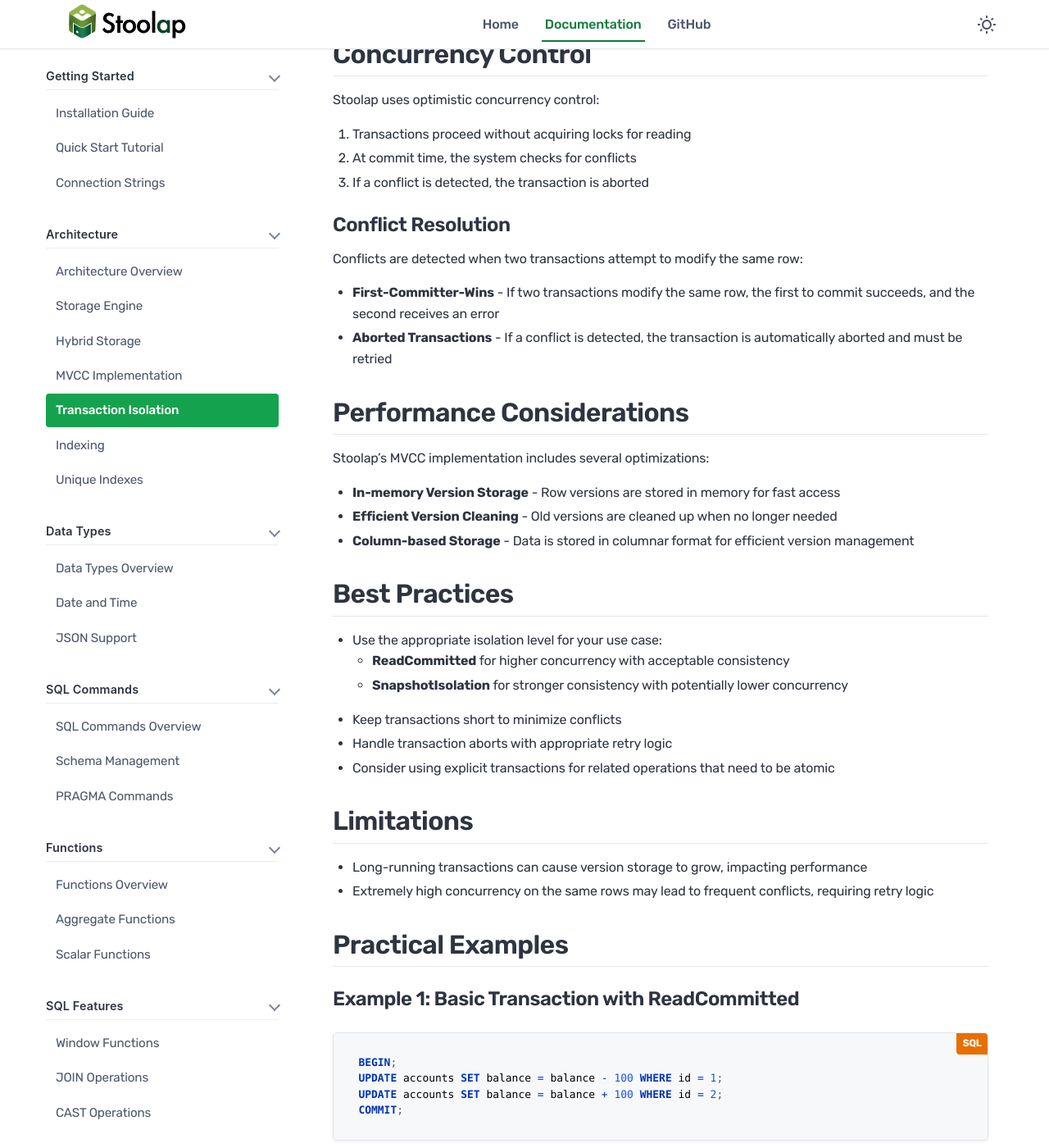
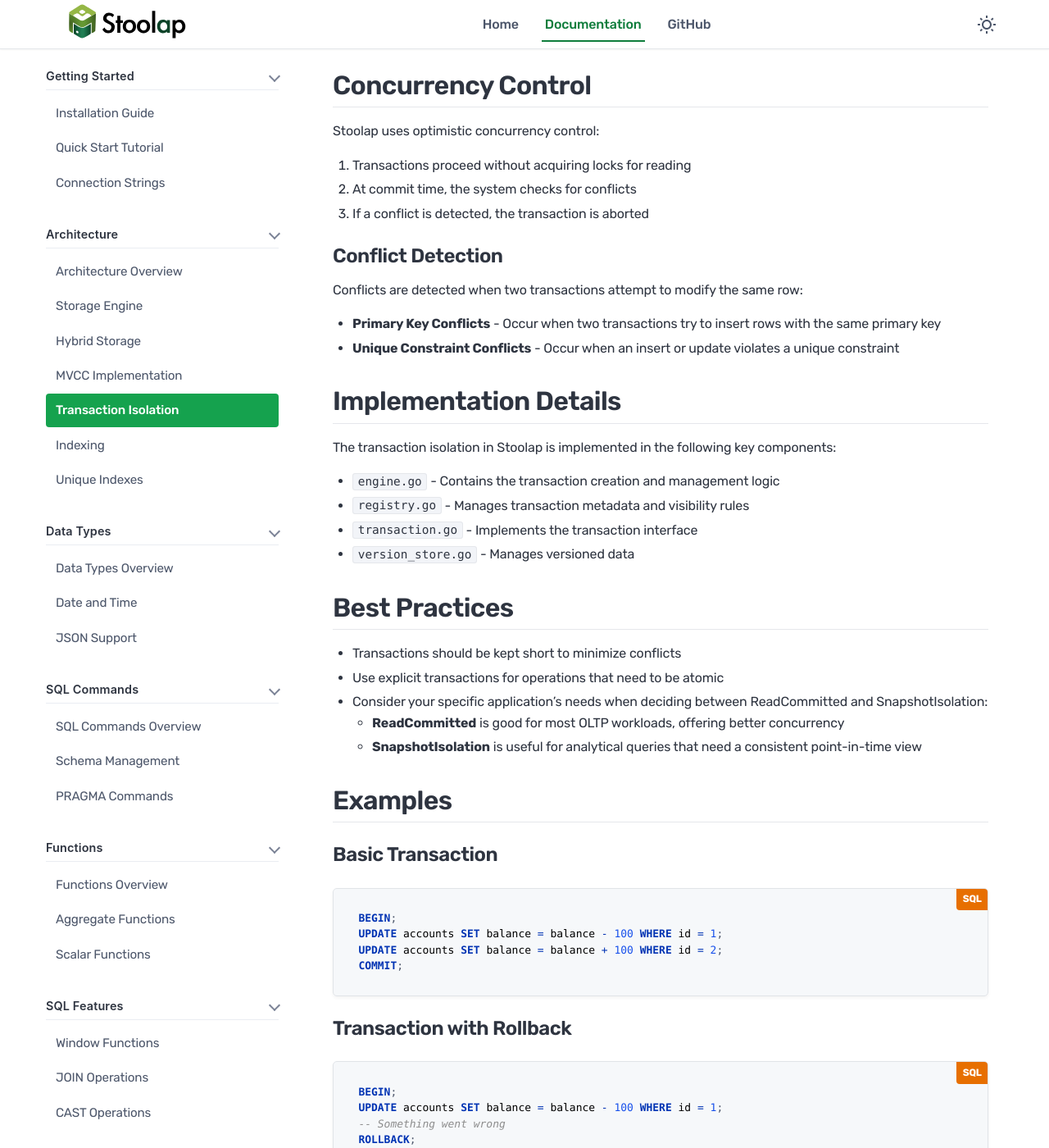
Before and after one commit to avary/stoolap, a Jekyll site: the page built from docs/_docs/architecture/transaction-isolation.md, in a window 1280 px wide and 1400 px high, scrolled down 3472 px. Shown: the whole window at 82% size. Built offline with Jekyll 4.4.1, drawn with Linux system fonts in a browser that asks for light colours; some of the changed text lies outside the part shown.

Commit message:
Update transaction doc

````diff
--- a/docs/_docs/architecture/transaction-isolation.md
+++ b/docs/_docs/architecture/transaction-isolation.md
@@ -6,15 +6,15 @@
 
 # Transaction Isolation in Stoolap
 
-Stoolap implements Multi-Version Concurrency Control (MVCC) to provide transaction isolation with minimal locking overhead. This document covers how transactions work in Stoolap, the available isolation levels, and best practices for transaction management.
+Stoolap implements Multi-Version Concurrency Control (MVCC) to provide transaction isolation with minimal locking overhead. This document explains how transactions work in Stoolap and the available isolation levels.
 
-## Isolation Levels
+## Implemented Isolation Levels
 
-Stoolap supports two isolation levels:
+Stoolap currently supports two isolation levels:
 
-1. **ReadCommitted** - Provides read committed isolation where transactions only see data that has been committed by other transactions at the time a statement begins execution.
+1. **ReadCommitted** - The default isolation level where a transaction only sees data that has been committed by other transactions. Each query within the transaction may see different versions of data as other transactions commit.
 
-2. **SnapshotIsolation** - Provides snapshot isolation where transactions see a consistent snapshot of the database as it existed at the start of the transaction.
+2. **SnapshotIsolation** - Provides a consistent view of the database as it was when the transaction started. All queries within the transaction see the same snapshot of data, regardless of concurrent commits by other transactions.
 
 ## MVCC Implementation
 
@@ -31,40 +31,43 @@
 
 - Each row in a table can have multiple versions identified by transaction IDs
 - Each version includes:
-  - Creation transaction ID (`CreatedTxnID`)
-  - Deletion transaction ID (`DeletedTxnID`, if applicable)
+  - Creation transaction ID
+  - Deletion transaction ID (if applicable)
   - Column values at that version
 - This enables concurrent transactions to see different versions of the same row
 
 ### Visibility Rules
 
-Visibility rules determine which row versions are visible to a transaction. These rules are based on:
+The core visibility rules in Stoolap determine which row versions are visible to a transaction:
 
-- Transaction's isolation level (ReadCommitted or SnapshotIsolation)
-- Transaction's read timestamp
-- Transaction IDs of row versions (creation and deletion)
-- Commit state of other transactions
+#### ReadCommitted Mode
 
-Core visibility principles:
-1. A transaction sees its own changes
-2. A transaction sees committed changes from other transactions based on its isolation level
-3. A transaction never sees uncommitted changes from other transactions (no dirty reads)
+In ReadCommitted mode (the default):
+- A transaction sees its own uncommitted changes
+- A transaction sees all changes committed by other transactions at the time of each query
+- A transaction never sees uncommitted changes from other transactions
 
-## Transaction Lifecycle
+#### SnapshotIsolation Mode
 
-### Starting a Transaction
+In SnapshotIsolation mode:
+- A transaction sees its own uncommitted changes
+- A transaction sees only changes that were committed before the transaction started
+- Changes committed by other transactions after this transaction started are not visible
 
-A transaction is started with the `BEGIN` SQL statement or implicitly when the first statement is executed. You can specify the isolation level:
+## Transaction Operations
+
+### Beginning a Transaction
+
+A transaction is started with the `BEGIN` SQL statement or implicitly by the first statement execution:
 
 ```sql
--- Start a transaction with read committed isolation (default)
+-- Start a transaction with default isolation level (ReadCommitted)
 BEGIN;
-
--- Start a transaction with snapshot isolation
-BEGIN ISOLATION LEVEL SNAPSHOT;
 ```
 
-### Transaction Operations
+Currently, specifying isolation levels directly in SQL statements (e.g., `BEGIN ISOLATION LEVEL SNAPSHOT`) is not supported. The isolation level is set at the engine level and applies to all transactions.
+
+### Performing Operations
 
 Within a transaction, you can perform the following operations:
 
@@ -84,7 +87,7 @@
 During commit:
 1. A commit timestamp is assigned to the transaction
 2. All changes become visible to other transactions (based on their isolation level)
-3. All locks held by the transaction are released
+3. The transaction is removed from the active transactions list
 
 ### Rolling Back a Transaction
 
@@ -96,7 +99,7 @@
 
 During rollback:
 1. All changes made by the transaction are discarded
-2. All locks held by the transaction are released
+2. The transaction is removed from the active transactions list
 
 ## Concurrency Control
 
@@ -106,38 +109,33 @@
 2. At commit time, the system checks for conflicts
 3. If a conflict is detected, the transaction is aborted
 
-### Conflict Resolution
+### Conflict Detection
 
 Conflicts are detected when two transactions attempt to modify the same row:
 
-- **First-Committer-Wins** - If two transactions modify the same row, the first to commit succeeds, and the second receives an error
-- **Aborted Transactions** - If a conflict is detected, the transaction is automatically aborted and must be retried
+- **Primary Key Conflicts** - Occur when two transactions try to insert rows with the same primary key
+- **Unique Constraint Conflicts** - Occur when an insert or update violates a unique constraint
 
-## Performance Considerations
+## Implementation Details
 
-Stoolap's MVCC implementation includes several optimizations:
+The transaction isolation in Stoolap is implemented in the following key components:
 
-- **In-memory Version Storage** - Row versions are stored in memory for fast access
-- **Efficient Version Cleaning** - Old versions are cleaned up when no longer needed
-- **Column-based Storage** - Data is stored in columnar format for efficient version management
+- `engine.go` - Contains the transaction creation and management logic
+- `registry.go` - Manages transaction metadata and visibility rules
+- `transaction.go` - Implements the transaction interface
+- `version_store.go` - Manages versioned data
 
 ## Best Practices
 
-- Use the appropriate isolation level for your use case:
-  - **ReadCommitted** for higher concurrency with acceptable consistency
-  - **SnapshotIsolation** for stronger consistency with potentially lower concurrency
-- Keep transactions short to minimize conflicts
-- Handle transaction aborts with appropriate retry logic
-- Consider using explicit transactions for related operations that need to be atomic
+- Transactions should be kept short to minimize conflicts
+- Use explicit transactions for operations that need to be atomic
+- Consider your specific application's needs when deciding between ReadCommitted and SnapshotIsolation:
+  - **ReadCommitted** is good for most OLTP workloads, offering better concurrency
+  - **SnapshotIsolation** is useful for analytical queries that need a consistent point-in-time view
 
-## Limitations
+## Examples
 
-- Long-running transactions can cause version storage to grow, impacting performance
-- Extremely high concurrency on the same rows may lead to frequent conflicts, requiring retry logic
-
-## Practical Examples
-
-### Example 1: Basic Transaction with ReadCommitted
+### Basic Transaction
 
 ```sql
 BEGIN;
@@ -146,44 +144,18 @@
 COMMIT;
 ```
 
-### Example 2: Snapshot Isolation for Consistent Reads
+### Transaction with Rollback
 
 ```sql
-BEGIN ISOLATION LEVEL SNAPSHOT;
--- All reads in this transaction will see a consistent snapshot
--- even if other transactions commit changes
-SELECT * FROM accounts WHERE balance > 1000;
--- ... other operations
-COMMIT;
+BEGIN;
+UPDATE accounts SET balance = balance - 100 WHERE id = 1;
+-- Something went wrong
+ROLLBACK;
 ```
 
-### Example 3: Handling Conflicts
+## Limitations
 
-```sql
--- Application code with retry logic
-function transferMoney() {
-    let retries = 0;
-    while (retries < MAX_RETRIES) {
-        try {
-            execute("BEGIN");
-            execute("UPDATE accounts SET balance = balance - 100 WHERE id = 1");
-            execute("UPDATE accounts SET balance = balance + 100 WHERE id = 2");
-            execute("COMMIT");
-            return SUCCESS;
-        } catch (e) {
-            execute("ROLLBACK");
-            retries++;
-        }
-    }
-    return FAILURE;
-}
-```
-
-## Implementation Details
-
-Stoolap's transaction isolation is implemented in the following key components:
-
-- `transaction.go` - Core transaction implementation
-- `mvcc.go` - MVCC engine and timestamp generation
-- `version_store.go` - Version storage and management
-- `registry.go` - Transaction registry for tracking transaction states
+- Long-running transactions can cause version storage to grow, impacting performance
+- The current implementation doesn't support explicitly setting isolation levels via SQL
+- Extremely high concurrency on the same rows may lead to frequent conflicts
+- Savepoints are not currently supported
````
Also changed, not shown: other parts of docs/_docs/architecture/transaction-isolation.md (+2 -2 lines).
